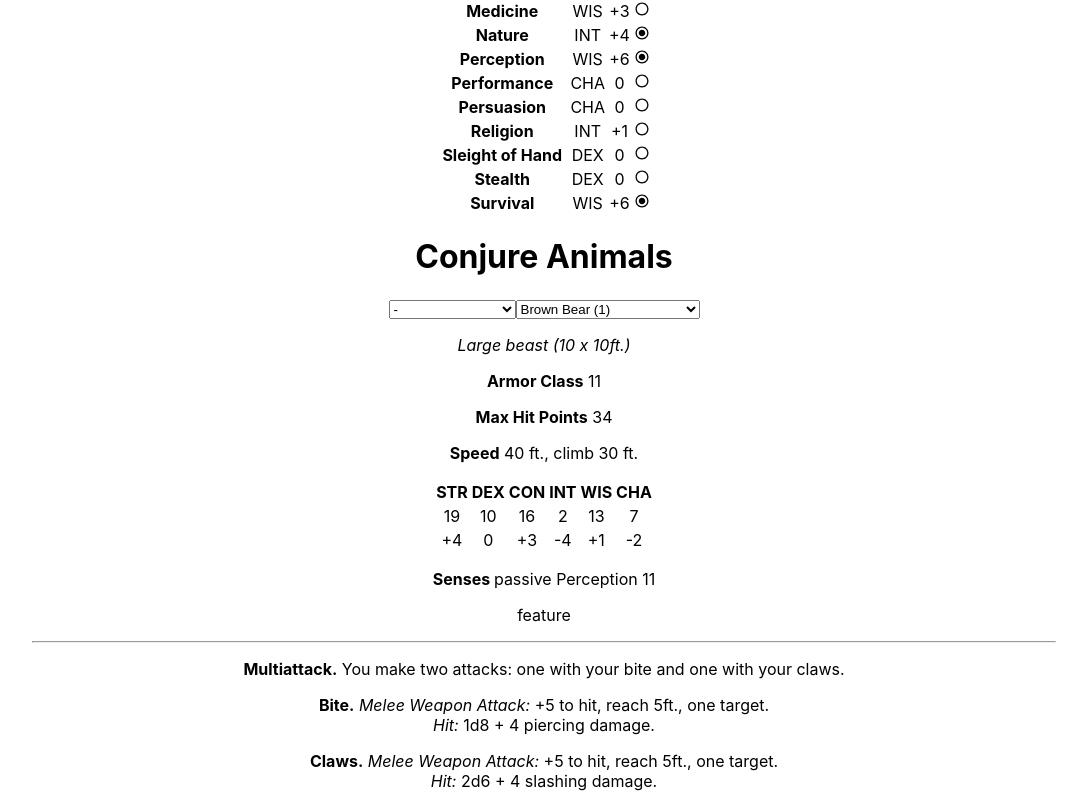
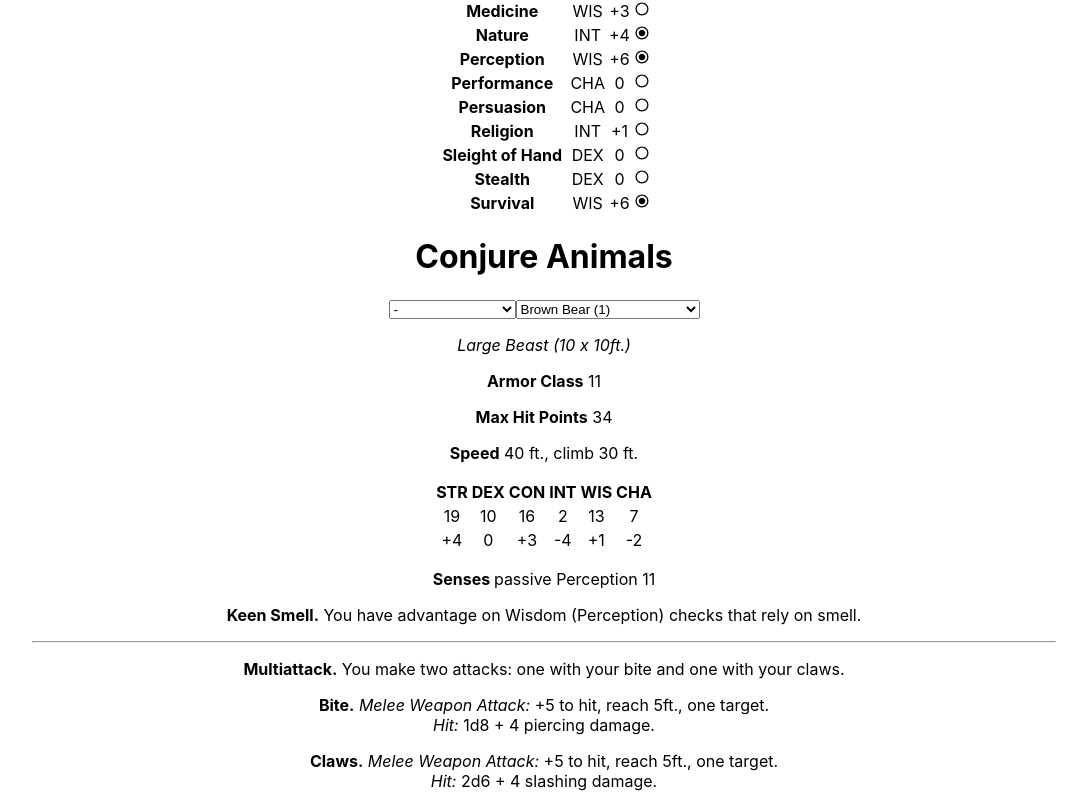
Before and after one commit to hopesmyth/beastForm, a React (Create React App) app: page / in a window 1280 px wide. Shown: the part 895-1702 px from the top of the page, without its empty margins (96-1183 px from the left). Built offline with nearby package versions, Linux system fonts and the light colour scheme.

Commit message:
Added dryad + fixed bugs

```diff
--- a/src/App.js
+++ b/src/App.js
@@ -438,6 +438,46 @@ function ridingHorse() {
   return beast;
 }
 
+function dryad() {
+  let beast = new Beast();
+  beast.name = "Dryad";
+  beast.size = "Medium";
+  beast.ac = 11;
+  beast.hp = 22;
+  beast.speed = 30;
+  beast.atts.setAtts([10, 12, 11, 14, 15, 18]);
+  beast.addSense("darkvision 60ft.");
+  beast.skills = [skill.PERCEPTION, skill.STEALTH];
+  beast.expertise = [skill.STEALTH];
+  let feat = new Action();
+  feat.name = "Innate Spellcasting";
+  feat.desc = "The dryad's innate spellcasting ability is Charisma (spell save DC 14). The dryad can innately cast the following spells, requiring no material components: At will: druidcraft; 3/day each: entangle, goodberry; 1/day each: barkskin, pass without trace, shillelagh";
+  beast.addFeature(feat);
+  feat = new Action();
+  feat.name = "Magic Resistance";
+  feat.desc = "The dryad has advantage on saving throws against spells and other magical effects.";
+  beast.addFeature(feat);
+  feat = new Action();
+  feat.name = "Speak with Beasts and Plants";
+  feat.desc = "The dryad can communicate with beasts and plants as if they shared a language.";
+  beast.addFeature(feat);
+  feat = new Action();
+  feat.name = "Tree Stride";
+  feat.desc = "Once on her turn, the dryad can use 10 feet of her movement to step magically into one living tree within her reach and emerge from a second living tree within 60 feet of the first tree, appearing in an unoccupied space within 5 feet of the second tree. Both trees must be large or bigger.";
+  beast.addFeature(feat);
+  let atk = new Attack();
+  atk.name = "Club";
+  atk.type = "Melee Weapon Attack";
+  atk.desc = "+2 to hit (+6 to hit with shillelagh), reach 5ft., one target.";
+  atk.hitDesc = "1d4 bludgeoning damage, or 1d8+4 bludgeoning damage with shillelagh.";
+  beast.addAction(atk);
+  let action = new Action();
+  action.name = "Fey Charm";
+  action.desc = "The dryad targets one humanoid or beast that she can see within 30 feet of her. If the target can see the dryad, it must succeed on a DC 14 Wisdom saving throw or be magically charmed. The charmed creature regards the dryad as a trusted friend to be heeded and protected. Although the target isn't under the dryad's control, it takes the dryad's requests or actions in the most favorable way it can . Each time the dryad or its allies do anything harmful to the target, it can repeat the saving throw, ending the effect on itself on a success. Otherwise, the effect lasts 24 hours or until the dryad dies, is on a different plane of existence from the target, or ends the effect as a bonus action. If a target 's saving throw is successful, the target is immune to the dryad's Fey Charm for the next 24 hours. The dryad can have no more than one humanoid and up to three beasts charmed at a time.";
+  beast.addAction(action);
+  return beast;
+}
+
 const att = {
   STR: "STR",
   DEX: "DEX",
@@ -549,6 +589,7 @@ class Beast {
     this.name = "";
     this.cr = 0;
     this.size = "Medium";
+    this.type = "Beast";
     this.atts = new Attributes();
     this.saves = [];
     this.skills = [];
@@ -570,6 +611,7 @@ class Beast {
     console.log(input);
     this.name = input.name;
     this.size = input.size;
+    this.type = input.type;
     let atts = new Attributes();
     atts.atts = input.atts.atts;
     this.atts = atts;
@@ -650,7 +692,7 @@ class Beast {
       <div>
         {this.features.map(item =>
           //<div>{item.render()}</div>
-          <div><p>feature</p></div>
+          <div><p>{item.render()}</p></div>
         )}
       </div>
     );
@@ -907,7 +949,8 @@ var beastFuncs = new Map([
   ["cat", cat],
   ["deer", deer],
   ["ridingHorse", ridingHorse],
-  ["wolf", wolf]
+  ["wolf", wolf],
+  ["dryad", dryad]
 ]);
 
 function sizeSquares(sizeClass) {
@@ -1050,7 +1093,7 @@ class App extends Component {
           <option value={"saberToothedTiger"}>Saber-Toothed Tiger (2)</option>
         </select>
         <h1>{beast.name}</h1>
-        <p><em>{beast.size} beast ({sizeSquares(beast.size)} x {sizeSquares(beast.size)}ft.)</em></p>
+        <p><em>{beast.size} {beast.type} ({sizeSquares(beast.size)} x {sizeSquares(beast.size)}ft.)</em></p>
         <p><strong>Armor Class</strong> {beast.ac}</p>
         <p><strong>Hit Points</strong> {beast.hp}</p>
         {beast.renderSpeed()}
@@ -1105,11 +1148,12 @@ class App extends Component {
           <option value={"hunterShark"}>Hunter Shark (2)</option>
           <option value={"polarBear"}>Polar Bear (2)</option>
           <option value={"saberToothedTiger"}>Saber-Toothed Tiger (2)</option>
+          <option value={"dryad"}>Dryad (1, Fey)</option>
         </select>
         {this.renderSummonHP()}
-        <p><em>{beast.size} beast ({sizeSquares(beast.size)} x {sizeSquares(beast.size)}ft.)</em></p>
-        <p><strong>Armor Class</strong> {beast.ac}</p>
-        <p><strong>Max Hit Points</strong> {beast.hp}</p>
+        <p><em>{summon.size} {summon.type} ({sizeSquares(summon.size)} x {sizeSquares(summon.size)}ft.)</em></p>
+        <p><strong>Armor Class</strong> {summon.ac}</p>
+        <p><strong>Max Hit Points</strong> {summon.hp}</p>
         {summon.renderSpeed()}
         <table class="center">
           <tr>
```
